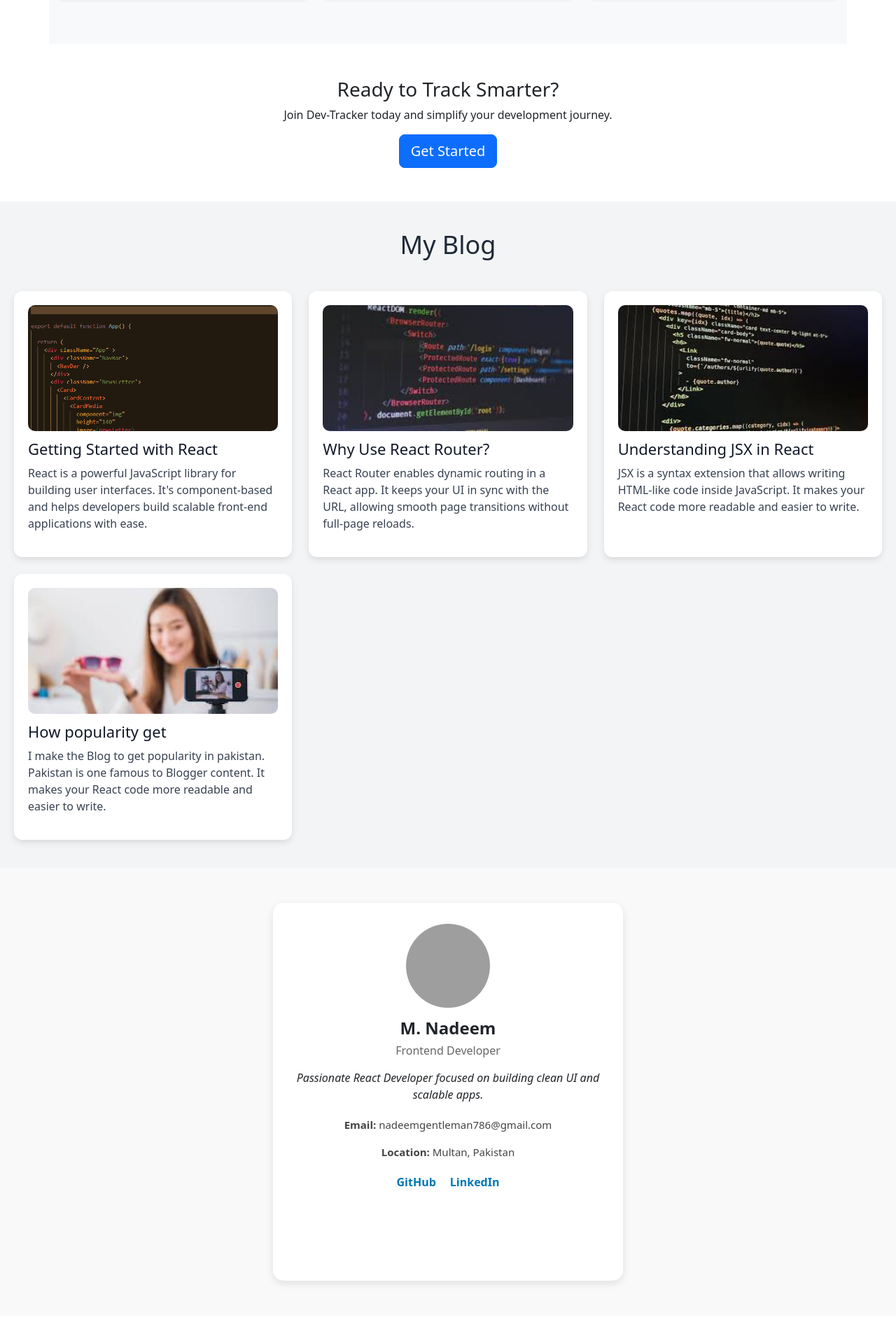
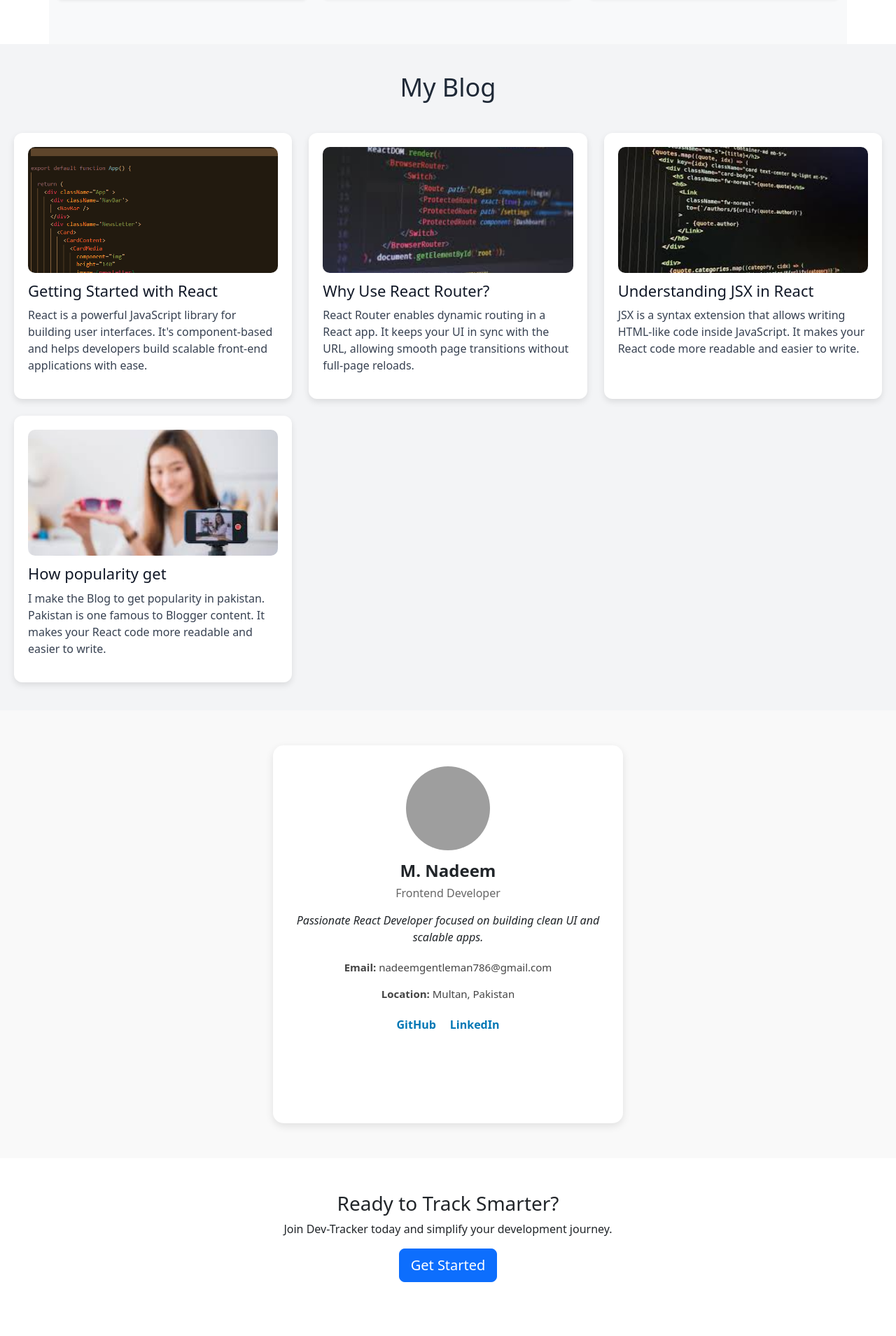
Before and after one commit to AbdulWaseaDev/devtracker-frontend, a React (Create React App) app: page / in a window 1280 px wide. Shown: the part 1951-3860 px from the top of the page at 70% size. Built offline with nearby package versions, Linux system fonts and the light colour scheme; grey boxes are pictures that could not be loaded.

Commit message:
profile,track

```diff
--- a/src/App.js
+++ b/src/App.js
@@ -1,23 +1,28 @@
 import React from 'react';
 import { BrowserRouter as Router, Routes, Route } from 'react-router-dom';
+import Main from './Components/Main';
 import Header from './Components/Header';
-import Home from './Pages/Home';
+// import Home from './Pages/Home';
 import Blog from './Pages/Blog';
 import Profile from './Pages/Profile';
+import Track from './Pages/Track.jsx';
 import Footer from './Components/Footer';
-import Main from './Components/Main';
+import HomeMain from './Pages/HomeMain.jsx';
 
 const NavScrollExample = () => {
   return (
     <Router>
       <Header />
 
-      <Routes>
-         <Route path="/" element={<Main />} />
-        <Route path="/home" element={<Home />} />
-        <Route path="/blog" element={<Blog />} />
-       <Route path="/profile" element={<Profile />} />
-      </Routes>
+     <Routes>
+  <Route path="/" element={<Main />} />
+  <Route path="/home" element={<HomeMain />} />
+  <Route path="/blog" element={<Blog />} />
+  <Route path="/profile" element={<Profile />} />
+  <Route path="/track" element={<Track />} />
+
+</Routes>
+
 
       <Footer />
     </Router>
--- a/src/Components/Main.jsx
+++ b/src/Components/Main.jsx
@@ -1,15 +1,16 @@
-
 import Home from '../Pages/Home'
 import Blog from '../Pages/Blog'
 import Profile from '../Pages/Profile'
+import Track from '../Pages/Track'
 
 const Main = () => {
   return (<>
    <Home />
   <Blog />
   <Profile />
+  <Track />
   </>
   )
-}
+};
 
 export default Main
--- a/src/Pages/Home.js
+++ b/src/Pages/Home.js
@@ -1,5 +1,7 @@
 import React from 'react';
-import { Container, Row, Col, Button, Card } from 'react-bootstrap';
+
+import { Container, Row, Col, Card } from 'react-bootstrap';
+
 
 const Home = () => {
   return (
@@ -70,12 +72,7 @@ const Home = () => {
         </Row>
       </Container>
 
-      {/* Call to Action */}
-      <Container className="text-center py-5">
-        <h3>Ready to Track Smarter?</h3>
-        <p>Join Dev-Tracker today and simplify your development journey.</p>
-        <Button variant="primary" size="lg">Get Started</Button>
-      </Container>
+
     </div>
   );
 };
--- /dev/null
+++ b/src/Pages/HomeMain.jsx
@@ -0,0 +1,13 @@
+import React from 'react';
+// import Blog from './Blog';      // Adjust path if needed
+import Track from './Track';    // Adjust path if needed
+import Home from './Home';
+
+const HomeMain = () => (
+  <div>
+    <Home />
+    <Track />
+  </div>
+);
+
+export default HomeMain;
--- a/src/Pages/Profile.jsx
+++ b/src/Pages/Profile.jsx
@@ -10,7 +10,7 @@ function Profile() {
     bio: "Passionate React Developer focused on building clean UI and scalable apps.",
     avatar: "https://i.pravatar.cc/150?img=3",
     github: "https://github.com/dashboard",
-    linkedin: "https://www.linkedin.com"
+    linkedin: "https://linkedInexample.com"
   };
 
   return (
--- /dev/null
+++ b/src/Pages/Track.jsx
@@ -0,0 +1,17 @@
+// import React from 'react';
+import { Container, Button } from 'react-bootstrap';
+
+const Track = () => {
+  return (
+    <div>
+      {/* Call to Action */}
+      <Container className="text-center py-5">
+        <h3>Ready to Track Smarter?</h3>
+        <p>Join Dev-Tracker today and simplify your development journey.</p>
+        <Button variant="primary" size="lg">Get Started</Button>
+      </Container>
+    </div>
+  );
+};
+
+export default Track;
--- a/src/index.js
+++ b/src/index.js
@@ -4,6 +4,7 @@ import './index.css';
 import App from './App';
 import reportWebVitals from './reportWebVitals';
 import 'bootstrap/dist/css/bootstrap.min.css';
+
 // import Footer from './Components/Footer';
 
 const root = ReactDOM.createRoot(document.getElementById('root'));
```
